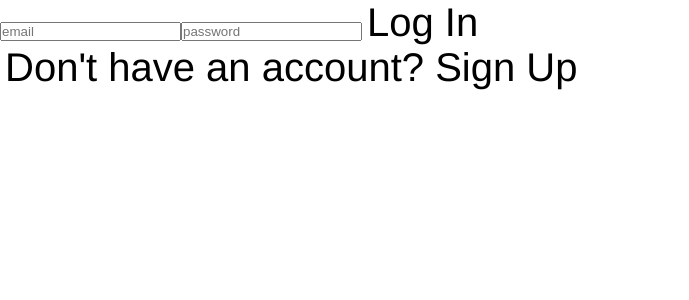
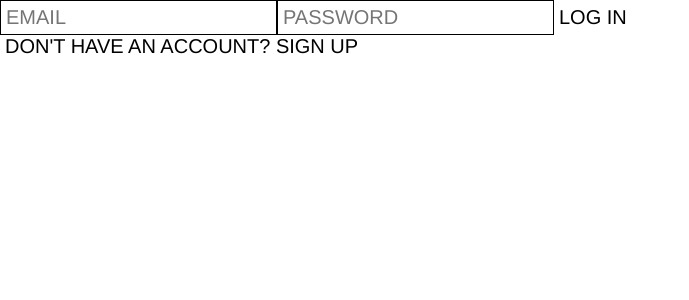
Before and after one commit to henricbjork/images, a React (Create React App) app: page /login in a window 1280 px wide. Shown: the top 300 px of the page, without its empty margins (0-689 px from the left). Built offline with nearby package versions, Linux system fonts and the light colour scheme.

Commit message:
added profile

```diff
--- a/src/components/App.js
+++ b/src/components/App.js
@@ -9,6 +9,7 @@ import Home from '../pages/Home';
 import Users from '../pages/Users';
 import EditPost from '../pages/EditPost';
 import Share from '../pages/Share';
+import Profile from '../pages/Profile';
 import Settings from '../pages/Settings';
 import NotFound from '../pages/NotFound';
 
@@ -21,6 +22,7 @@ const App = () => {
           <AuthRoute path="/post/:id" component={EditPost} />
           <AuthRoute path="/share" component={Share} />
           <AuthRoute path="/settings" component={Settings} />
+          <AuthRoute path="/profile" component={Profile} />
           <AuthRoute path="/users" component={Users} />
           <HideRoute path="/login" component={Login} />
           <HideRoute path="/signup" component={SignUp} />
--- a/src/components/Nav.js
+++ b/src/components/Nav.js
@@ -7,7 +7,7 @@ const Nav = () => {
       <Link to="/">Home</Link>
       <Link to="/share">Share</Link>
       <Link to="/users">Users</Link>
-      <Link to="/settings">Settings</Link>
+      <Link to="/profile">Profile</Link>
     </nav>
   );
 };
--- a/src/index.scss
+++ b/src/index.scss
@@ -1,7 +1,6 @@
 $backgroundColor: white;
 $textColor: black;
 $fontSize: 20px;
-$fontSizeDesktop: 40px;
 
 * {
   box-sizing: border-box;
@@ -13,6 +12,7 @@ body {
   background: $backgroundColor;
   font-family: 'Helvetica Neue', Helvetica, Arial, sans-serif;
   font-size: $fontSize;
+  text-transform: uppercase;
   color: $textColor;
   -webkit-tap-highlight-color: rgba(0, 0, 0, 0);
   -webkit-touch-callout: none;
@@ -44,6 +44,7 @@ button {
 button {
   font-size: 100%;
   font-family: inherit;
+  text-transform: uppercase;
   color: #000;
   background: none;
   border: 0;
@@ -51,12 +52,17 @@ button {
   cursor: pointer;
 }
 
+input {
+  font-size: 100%;
+  font-family: inherit;
+  text-transform: uppercase;
+  color: #000;
+  background: none;
+  border: 1px solid #000;
+  outline: none;
+  padding: 5px;
+}
+
 img {
   width: 100%;
 }
-
-@media screen and (min-width: 1000px) {
-  body {
-    font-size: $fontSizeDesktop;
-  }
-}
--- /dev/null
+++ b/src/pages/Profile.js
@@ -0,0 +1,40 @@
+import React, {useState, useEffect, useContext} from 'react';
+import {Link} from 'react-router-dom';
+import Nav from '../components/Nav';
+
+const Profile = () => {
+  const [avatar, setAvatar] = useState(null);
+  const [biography, setBiography] = useState('');
+
+  useEffect(() => {
+    getData();
+  }, []);
+
+  const getData = async () => {
+    const data = await fetch(
+      'http://localhost:1111/api/users/usersettings.php',
+      {
+        credentials: 'include'
+      }
+    );
+    const response = await data.json();
+    console.log(response);
+    setBiography(response.biography);
+    if (response.avatar) {
+      setAvatar(
+        `http://localhost:1111/api/posts/uploads/avatars/${response.avatar}`
+      );
+    }
+  };
+
+  return (
+    <div>
+      <Nav />
+      {avatar ? <img src={avatar} alt="Avatar" /> : <p>No profile image</p>}
+      <p>{biography}</p>
+      <Link to="/settings">Edit Profile</Link>
+    </div>
+  );
+};
+
+export default Profile;
--- a/src/pages/Settings.js
+++ b/src/pages/Settings.js
@@ -5,7 +5,6 @@ import Nav from '../components/Nav';
 const UpdateUser = () => {
   const [auth, setAuth] = useContext(AppContext);
   const [file, setFile] = useState('');
-  const [avatar, setAvatar] = useState(null);
   const [biography, setBiography] = useState('');
   const [email, setEmail] = useState('');
   const [password, setPassword] = useState('');
@@ -26,11 +25,6 @@ const UpdateUser = () => {
     console.log(response);
     setBiography(response.biography);
     setEmail(response.email);
-    if (response.avatar) {
-      setAvatar(
-        `http://localhost:1111/api/posts/uploads/avatars/${response.avatar}`
-      );
-    }
   };
 
   const handleFile = event => {
@@ -120,7 +114,6 @@ const UpdateUser = () => {
   return (
     <div>
       <Nav />
-      {avatar ? <img src={avatar} alt="Avatar" /> : <p>No profile image</p>}
       <form onSubmit={uploadAvatar}>
         <input type="file" onChange={handleFile} required />
         <button>Save</button>
--- a/src/pages/Users.js
+++ b/src/pages/Users.js
@@ -37,8 +37,9 @@ const Users = () => {
       {users.length > 0 ? (
         users.map(user => (
           <div key={user.id}>
-            <span>{user.email}</span>
-            <button onClick={() => follow(user.id)}>Follow</button>
+            <button
+              onClick={() => follow(user.id)}
+            >{`Follow ${user.email}`}</button>
           </div>
         ))
       ) : (
```
Also changed, not shown: src/api/posts/uploads/avatars/cdbc0f6a5d8dfcbc9de6e88f48a5eb3c.png (added), 1 other file (tests, documents, lock files or other folders).
